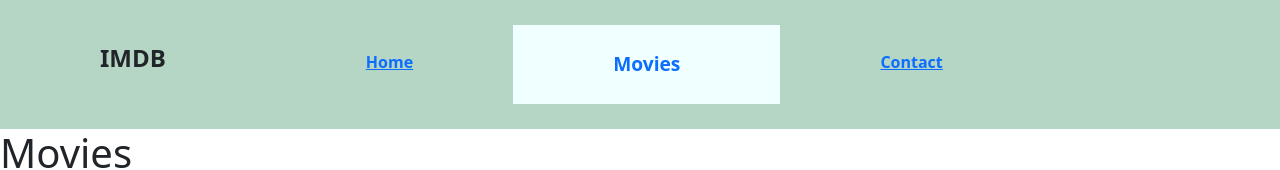
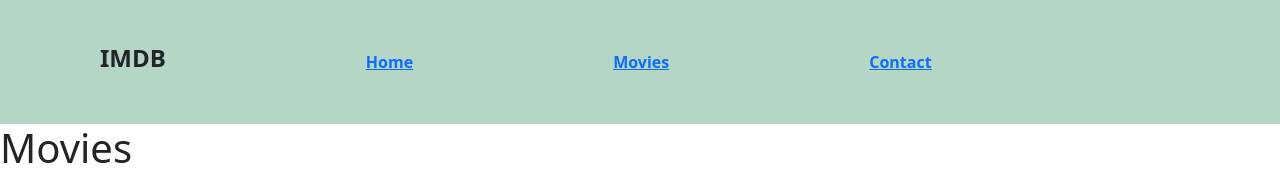
Before and after one commit to NarminaKarimova/hw3_imdb, a React (Create React App) app: page /movies in a window 1280 px wide. Shown: the top 170 px of the page. Built offline with nearby package versions, Linux system fonts and the light colour scheme; no server answers.

Commit message:
Update NavBar.jsx
changing the link for movies

```diff
--- a/src/components/NavBar.jsx
+++ b/src/components/NavBar.jsx
@@ -1,4 +1,5 @@
 import React from "react";
+import 'bootstrap/dist/css/bootstrap.min.css';
 import "./NavBar.css";
 import { NavLink } from "react-router-dom";
 
@@ -7,7 +8,7 @@ export default function Navbar() {
     <nav className="nav">
       <span class="imdb">IMDB</span>
       <NavLink to="/">Home</NavLink>
-      <NavLink to="/movies">Movies</NavLink>
+      <NavLink to="/movie_data">Movies</NavLink>
       <NavLink to="/contact">Contact</NavLink>
     </nav>
   );
```
